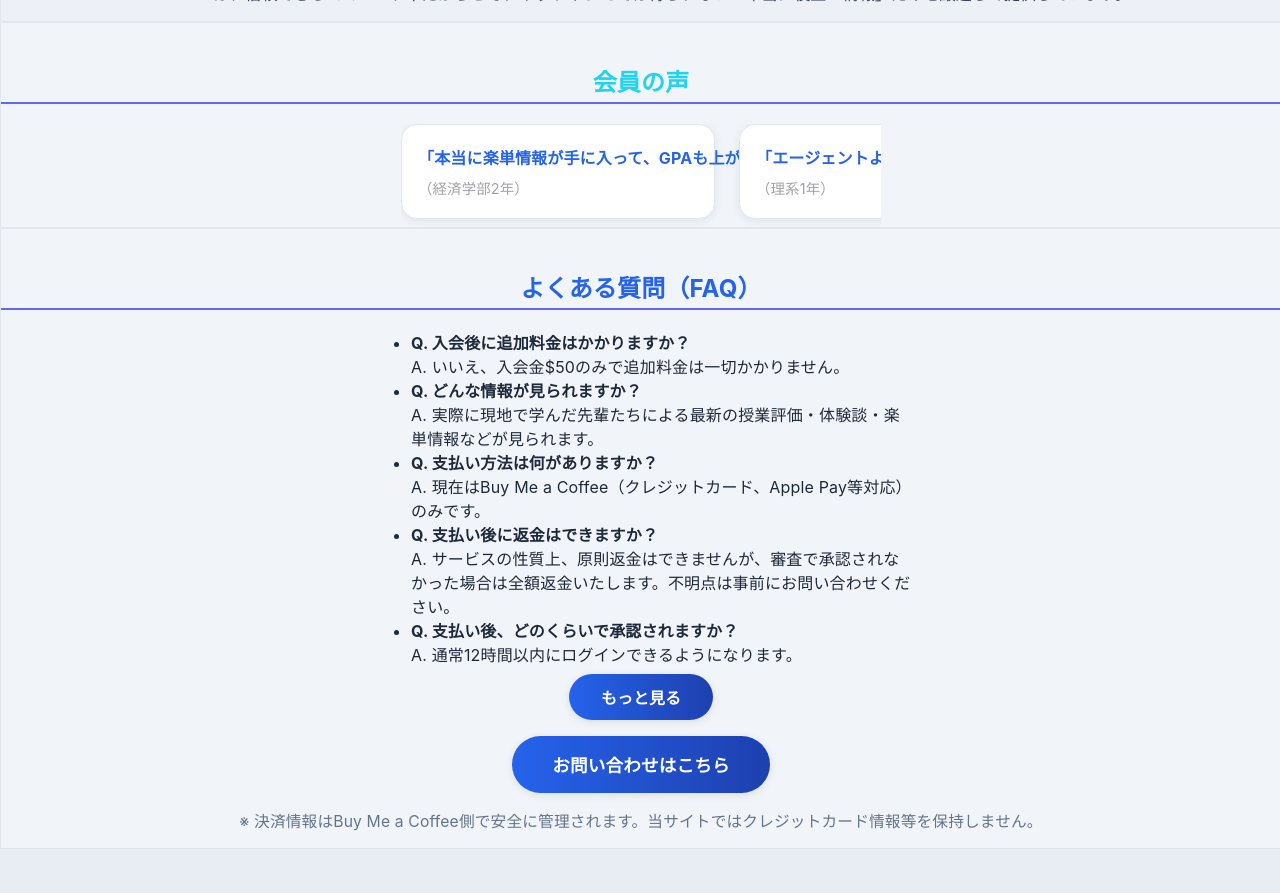
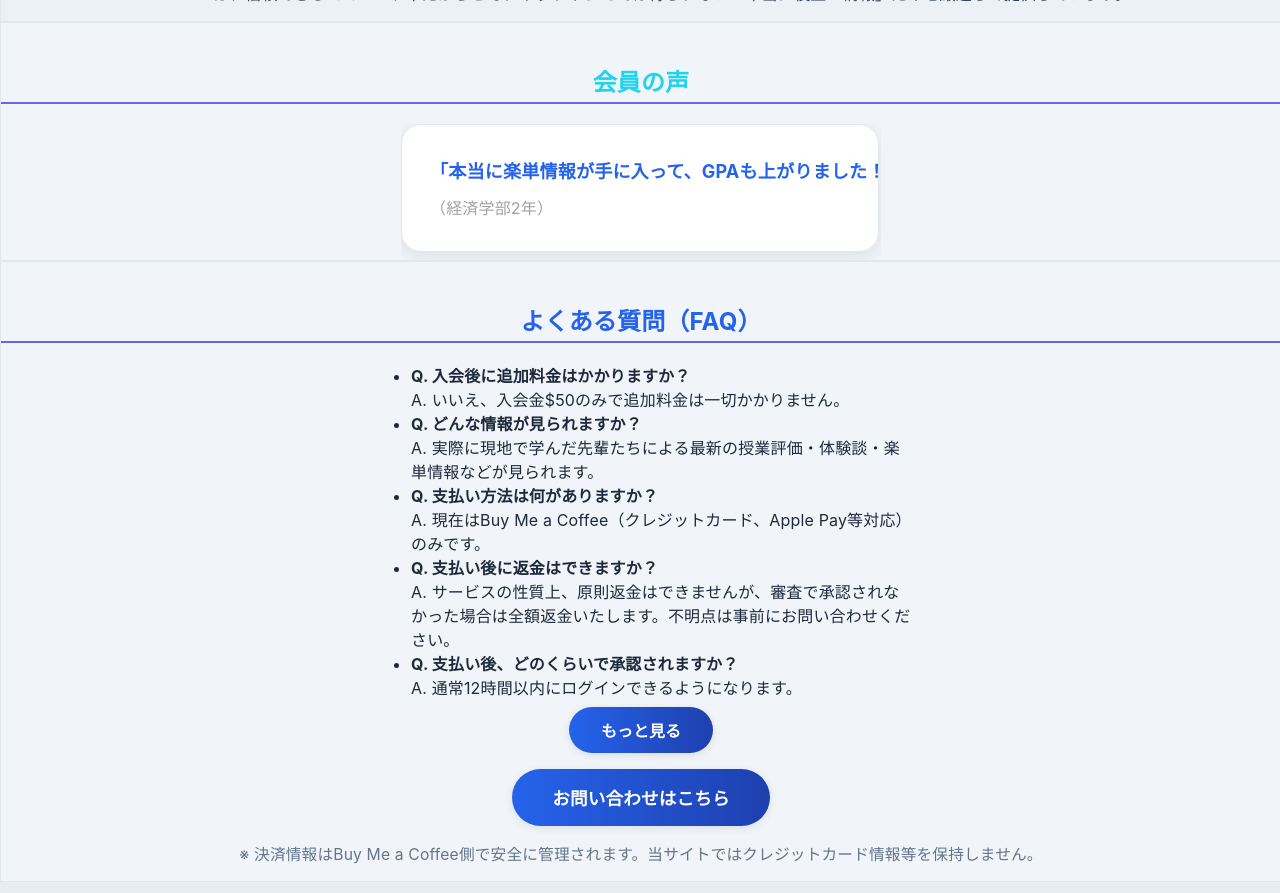
Before and after one commit to Sotaro-Ichii/kimuchi-site, a React (Vite) app: page / in a window 1280 px wide. Shown: the part 860-1753 px from the top of the page. Built offline with nearby package versions, Linux system fonts and the light colour scheme; no server answers; the database is empty.

Commit message:
card resize

```diff
--- a/src/pages/LandingPage.jsx
+++ b/src/pages/LandingPage.jsx
@@ -204,17 +204,17 @@ function LandingPage() {
         <h2 className="text-xl font-bold mb-4 text-[#22d3ee]">会員の声</h2>
         <div style={{overflowX:'auto',whiteSpace:'nowrap',paddingBottom:8,margin:'0 auto',maxWidth:480}}>
           <div style={{display:'inline-flex',gap:24}}>
-            <div style={{minWidth:220,maxWidth:280,background:'#fff',border:'1.5px solid #e0e7ef',borderRadius:16,padding:'20px 16px',boxShadow:'0 2px 8px rgba(30,41,59,0.08)',color:'#334155',fontSize:'1rem',textAlign:'left',wordBreak:'break-word',overflowWrap:'break-word'}}>
+            <div style={{minWidth:320,maxWidth:420,background:'#fff',border:'1.5px solid #e0e7ef',borderRadius:20,padding:'32px 28px',boxShadow:'0 4px 16px rgba(30,41,59,0.10)',color:'#334155',fontSize:'1.13rem',textAlign:'left',wordBreak:'break-word',overflowWrap:'break-word'}}>
               <span style={{fontWeight:'bold',color:'#2563eb',wordBreak:'break-word'}}>「本当に楽単情報が手に入って、GPAも上がりました！」</span>
-              <div style={{fontSize:'0.9rem',color:'#a1a1aa',marginTop:8}}>（経済学部2年）</div>
+              <div style={{fontSize:'1rem',color:'#a1a1aa',marginTop:12}}>（経済学部2年）</div>
             </div>
-            <div style={{minWidth:220,maxWidth:280,background:'#fff',border:'1.5px solid #e0e7ef',borderRadius:16,padding:'20px 16px',boxShadow:'0 2px 8px rgba(30,41,59,0.08)',color:'#334155',fontSize:'1rem',textAlign:'left',wordBreak:'break-word',overflowWrap:'break-word'}}>
+            <div style={{minWidth:320,maxWidth:420,background:'#fff',border:'1.5px solid #e0e7ef',borderRadius:20,padding:'32px 28px',boxShadow:'0 4px 16px rgba(30,41,59,0.10)',color:'#334155',fontSize:'1.13rem',textAlign:'left',wordBreak:'break-word',overflowWrap:'break-word'}}>
               <span style={{fontWeight:'bold',color:'#2563eb',wordBreak:'break-word'}}>「エージェントよりもリアルな体験談が聞けて安心できた」</span>
-              <div style={{fontSize:'0.9rem',color:'#a1a1aa',marginTop:8}}>（理系1年）</div>
+              <div style={{fontSize:'1rem',color:'#a1a1aa',marginTop:12}}>（理系1年）</div>
             </div>
-            <div style={{minWidth:220,maxWidth:280,background:'#fff',border:'1.5px solid #e0e7ef',borderRadius:16,padding:'20px 16px',boxShadow:'0 2px 8px rgba(30,41,59,0.08)',color:'#334155',fontSize:'1rem',textAlign:'left',wordBreak:'break-word',overflowWrap:'break-word'}}>
+            <div style={{minWidth:320,maxWidth:420,background:'#fff',border:'1.5px solid #e0e7ef',borderRadius:20,padding:'32px 28px',boxShadow:'0 4px 16px rgba(30,41,59,0.10)',color:'#334155',fontSize:'1.13rem',textAlign:'left',wordBreak:'break-word',overflowWrap:'break-word'}}>
               <span style={{fontWeight:'bold',color:'#2563eb',wordBreak:'break-word'}}>「入会金だけでずっと使えるのがありがたい」</span>
-              <div style={{fontSize:'0.9rem',color:'#a1a1aa',marginTop:8}}>（文系3年）</div>
+              <div style={{fontSize:'1rem',color:'#a1a1aa',marginTop:12}}>（文系3年）</div>
             </div>
           </div>
         </div>
```
